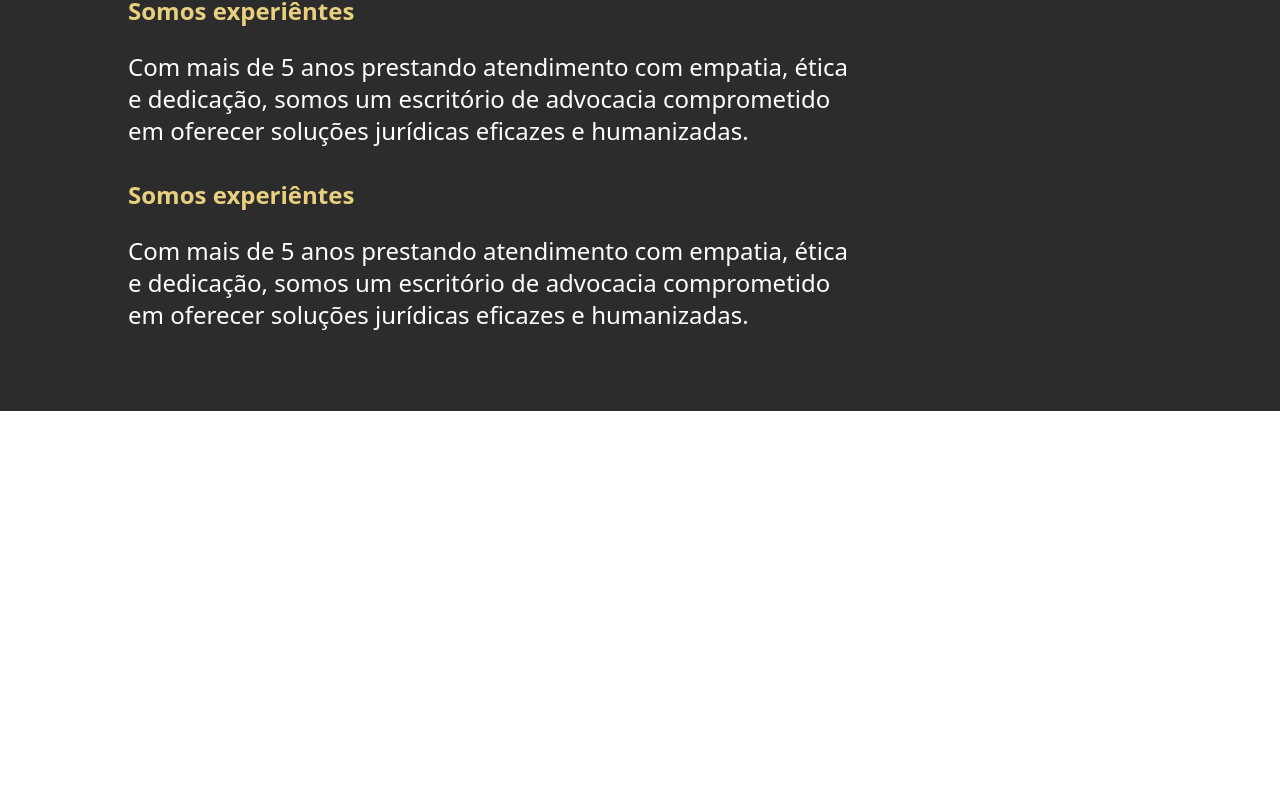
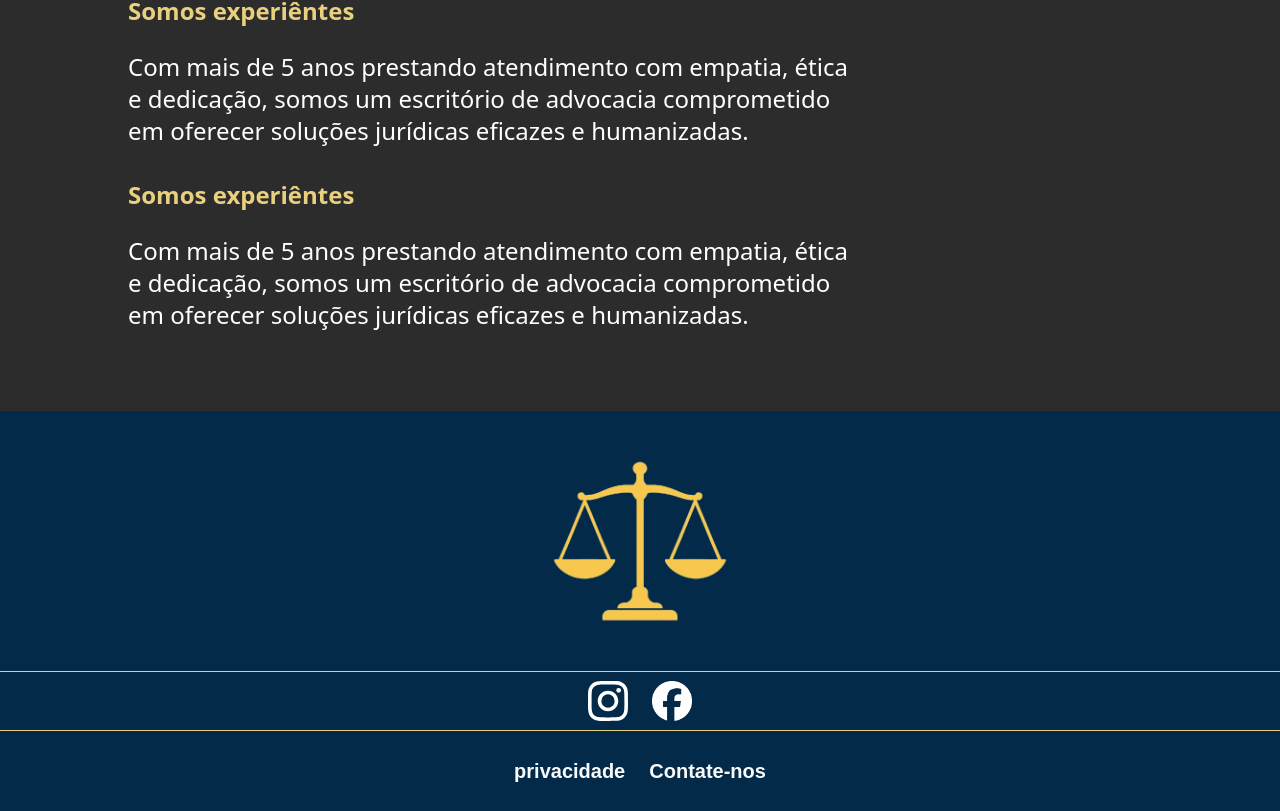
Before and after one commit to DavidSheltonSF/corporate-lawyer-website, a Next.js app: page / in a window 1280 px wide. Shown: the part 1117-1928 px from the top of the page. Before the commit the page ends 1528 px from the top, so only its background shows below. Built offline with nearby package versions, Linux system fonts and the light colour scheme.

Commit message:
feat(layout): add footer to the website

```diff
--- a/app/layout.tsx
+++ b/app/layout.tsx
@@ -3,6 +3,7 @@ import { Geist, Geist_Mono } from 'next/font/google';
 import './globals.css';
 import './animations.css';
 import { Navbar } from './components/Navbar';
+import { Footer } from './components/Footer';
 
 const geistSans = Geist({
   variable: '--font-geist-sans',
@@ -32,6 +33,7 @@ export default function RootLayout({
           <Navbar />
         </header>
         {children}
+        <Footer/>
       </body>
     </html>
   );
```
